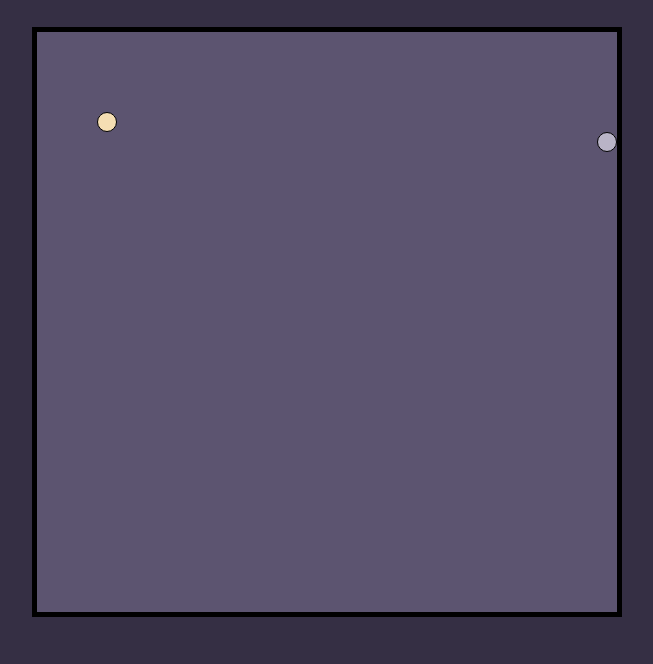
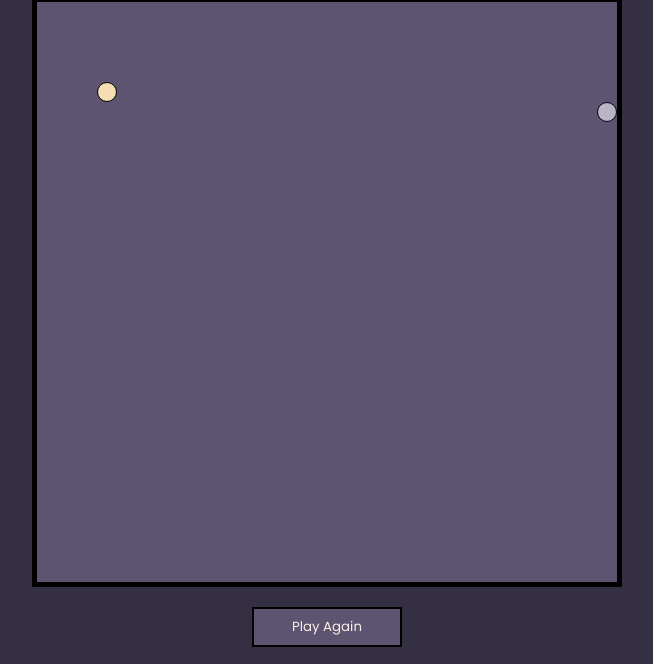
Before and after one commit to KaifHalak/SnakesAndApples-JS, a plain HTML site: page index.html in a window 1280 px wide. Shown: the part 136-800 px from the top of the page, without its empty margins (313-966 px from the left). Drawn offline with Linux system fonts and the light colour scheme.

Commit message:
Added play again button

```diff
--- a/index.html
+++ b/index.html
@@ -16,6 +16,10 @@
         <div class="apple snake-style"></div>
     </div>
 
+    <div class="play-again-container hide">
+        <button>Play Again</button>
+    </div>
+
 </body>
 <script src="script.js"></script>
 </html>
--- a/script.js
+++ b/script.js
@@ -17,6 +17,11 @@ bestScoreText.textContent = bestScore
 let direction = "d"
 
 let snakeBody = [snakeHead]
+
+let playAgainButton = document.querySelector(".play-again-container button")
+playAgainButton.addEventListener("click", () => {
+    window.location.reload()
+})
 
 // ==== CONSTANTS ====
 
@@ -54,6 +59,7 @@ document.documentElement.addEventListener("keypress",(key) => {
     }
 })
 
+
 // Each snake movement will correspond to its width
 let frames = setInterval(() => {
     CheckFood()
@@ -82,7 +88,7 @@ let frames = setInterval(() => {
 
     if (CheckForCollision() || CheckIfOutsideBoard()){
         clearInterval(frames)
-        // GameOver()
+        GameOver()
         return
     }
 
@@ -97,9 +103,8 @@ function GameOver(){
         bestScoreText.textContent = currentScore
     }
 
-    setTimeout( () => {
-        window.location.reload()
-    }, 3000)
+    let playAgainContainer = document.querySelector(".play-again-container")
+    playAgainContainer.classList.remove("hide")
 
 }
 
--- a/style.css
+++ b/style.css
@@ -87,3 +87,28 @@ html{
 .current-score{
     font-size: 40px;
 }
+
+/* Play again button */
+
+.play-again-container{
+   display: flex;
+   justify-content: center;
+   align-items: center;
+   margin-top: 20px;
+
+}
+
+.play-again-container button{
+    width: 150px;
+    height: 40px;
+    cursor: pointer;
+    font-family: 'Poppins', sans-serif;
+    color: #FAF0E6;
+    background-color: #5C5470;
+    border: 2px solid black;
+}
+
+
+.hide{
+    display: none;
+}
--- a/todo.txt
+++ /dev/null
@@ -1 +0,0 @@
---> End Screen (when player dies)
```
